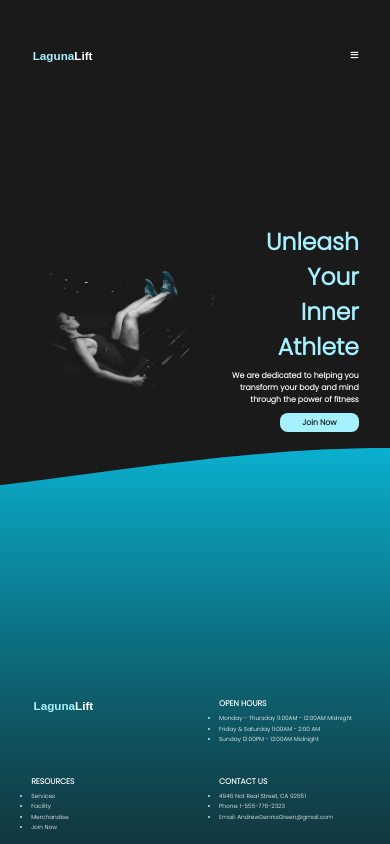
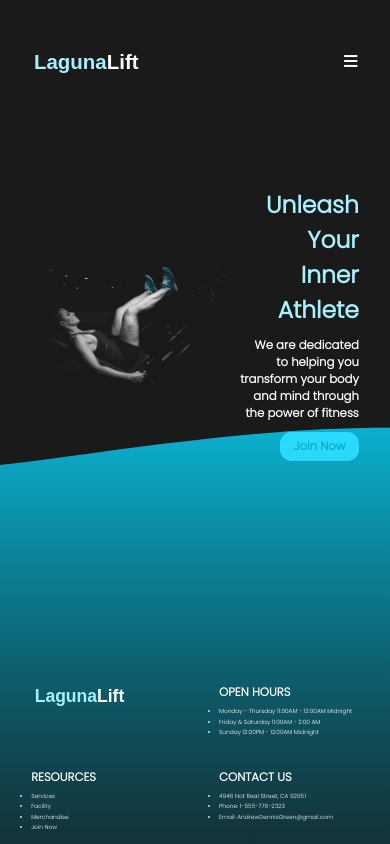
Before and after one commit to AGreen153/LagunaLift, a React (Vite) app: page / in a window 390 px wide. Built offline with nearby package versions, Linux system fonts and the light colour scheme; a web font is replaced by a local one.

Commit message:
fix: mobile css font size fixes

```diff
--- a/src/components/FooterComponent/Footer.css
+++ b/src/components/FooterComponent/Footer.css
@@ -136,11 +136,11 @@
 
 
     .footer-component #logo{
-        font-size: 2vw;
+        font-size: 3vw;
     }
 
     .footer-component div figcaption{
-        font-size: 2vw;
+        font-size: 3vw;
     }
 
     .footer-component div ul{
--- a/src/components/LandingPageComponent/LandingPage.css
+++ b/src/components/LandingPageComponent/LandingPage.css
@@ -154,10 +154,10 @@
         font-size: 6vw;
     }
     .landing-page-component #splash div h2 {
-        font-size: 2vw;
+        font-size: 3vw;
     }
 
     .landing-page-component #splash .buttons button {
-        font-size: 2vw;
+        font-size: 3vw;
     }
 }
--- a/src/components/LoginComponent/Login.css
+++ b/src/components/LoginComponent/Login.css
@@ -10,7 +10,7 @@
     place-self: center;
     margin-left: auto;
     margin-right: auto;
-    font-size: 1vw; /* So everything default scales with 4k resolution */
+    font-size: 3vw; /* So everything default scales with 4k resolution */
 }
 
 /* Reuseable Styling */
--- a/src/components/MerchandiseComponent/Merchandise.css
+++ b/src/components/MerchandiseComponent/Merchandise.css
@@ -216,7 +216,7 @@
         padding: unset;
     }
     .merchandise-component .row {
-        font-size: 2vw;
+        font-size: 1.5vw;
     }
     .merchandise-component .row .quantity {
         font-size: 2vw;
@@ -277,6 +277,15 @@
     .merchandise-component .main {
         grid-template-columns: 1fr;
     }
+
+    .merchandise-component .row {
+        font-size: 3.5vw;
+    }
+
+    .merchandise-component #grid {
+        grid-template-columns: 40fr 60fr;
+    }
+
     .merchandise-component #grid1x1 div{
         background-size: 100%;
     }
--- a/src/components/NavbarComponent/Navbar.css
+++ b/src/components/NavbarComponent/Navbar.css
@@ -17,7 +17,7 @@
     text-decoration: none;
 }
 
-.navbar-component #logo{
+.navbar-component #logo {
     font-size: 1.6em;
     display: flex;
     align-items: center;
@@ -150,11 +150,11 @@
     .navbar-component {
         flex-direction: row;
         padding: 1em 8vw;
-        font-size: 2vw;
+        font-size: 3.5vw;
     }
 
-    .navbar-component #logo{
-        font-size: 2vw;
+    .navbar-component #logo {
+        font-size: 3.5vw;
     }
 
     .navbar-component .links {
--- a/src/components/ProductComponent/Product.css
+++ b/src/components/ProductComponent/Product.css
@@ -72,17 +72,17 @@
 }
 
 .product-component #product-info #title {
-    font-size: 1.75vw;
+    font-size: 3.5vw;
     margin: unset;
 }
 
 .product-component #product-info #price{
-    font-size: 1.75vw;
+    font-size: 3.5vw;
     margin: unset;
 }
 
 .product-component #product-info #description {
-    font-size: 1vw;
+    font-size: 1.5vw;
 }
 
 .product-component #product-info #quantity-and-error {
@@ -102,7 +102,7 @@
 }
 
 .product-component #product-info #product-type{
-    font-size: 1vw;
+    font-size: 1.5vw;
 }
 
 .product-component #product-info #disclaimer {
@@ -165,6 +165,7 @@
     .product-component {
         padding: 1em 8vw;
         flex-direction: column;
+        font-size: 3vw;
     }
 
     .product-component #images {
@@ -201,32 +202,32 @@
     }
 
     .product-component #product-info #add-to-cart {
-        font-size: 3vw;
+        font-size: 5vw;
         width: 35vw;
     }
 
     .product-component #product-info #title{
+        font-size: 5vw;
+    }
+
+    .product-component #product-info #price{
+        font-size: 5vw;
+    }
+
+    .product-component #product-info #description{
         font-size: 3vw;
     }
 
-    .product-component #product-info #price{
+    .product-component #product-info #quantity-and-error span {
         font-size: 3vw;
     }
 
-    .product-component #product-info #description{
+    .product-component #product-info #product-type{
+        font-size: 3vw;
+    }
+
+    .product-component #product-info #disclaimer{
         font-size: 2vw;
     }
 
-    .product-component #product-info #quantity-and-error span {
-        font-size: 2vw;
-    }
-
-    .product-component #product-info #product-type{
-        font-size: 2vw;
-    }
-
-    .product-component #product-info #disclaimer{
-        font-size: 1.5vw;
-    }
-
 }
--- a/src/components/ServicesComponent/Services.css
+++ b/src/components/ServicesComponent/Services.css
@@ -527,6 +527,7 @@
 @media screen and (max-width: 1240px) {
     .services-component {
         padding: 0em 8vw;
+        font-size: 2vw;
     }
 
     .services-component #subHeading {
@@ -576,6 +577,14 @@
     .services-component .amenities-container .modal {
         height: fit-content;
     }
+
+    .services-component .amenities-container .text figcaption {
+        font-size: 3vw;
+    }
+
+    .services-component .amenities-container .text p {
+        font-size: 3vw;
+    }
 }
 
 @media screen and (max-width: 600px) {
```
